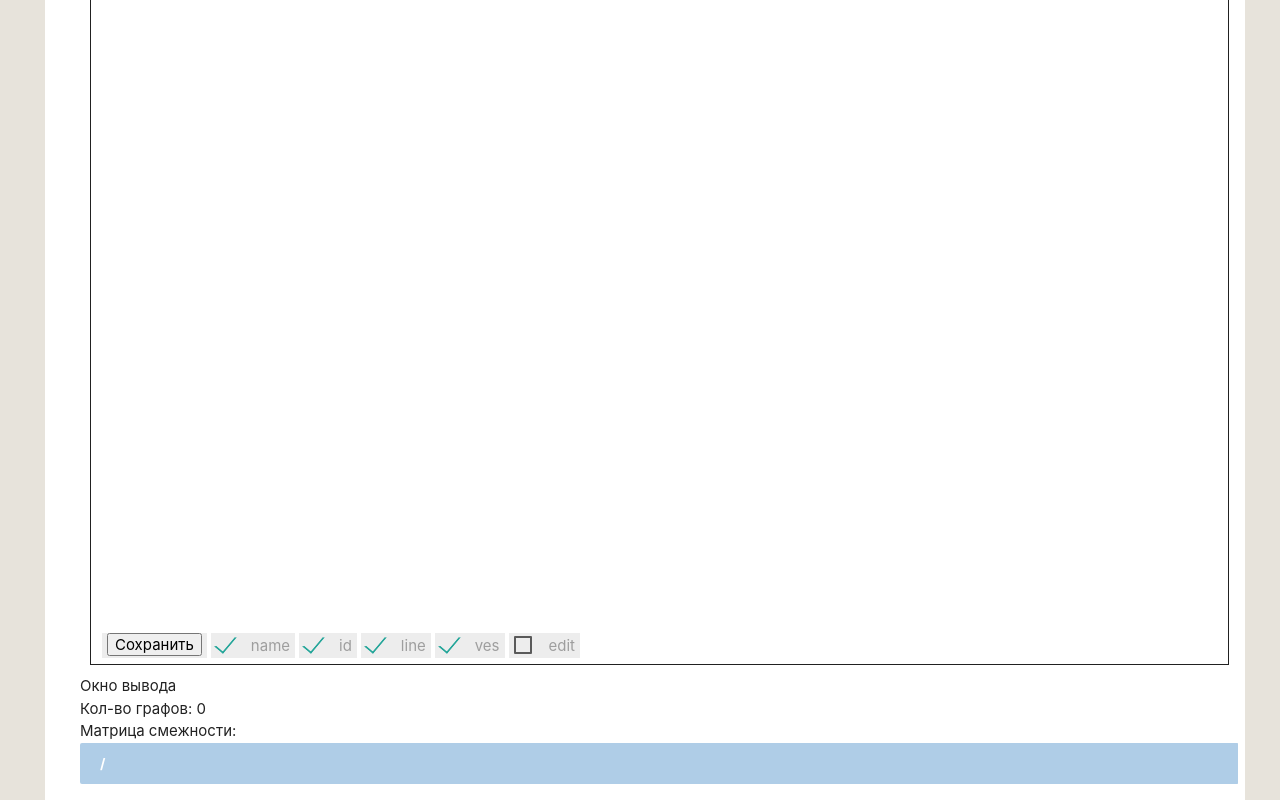
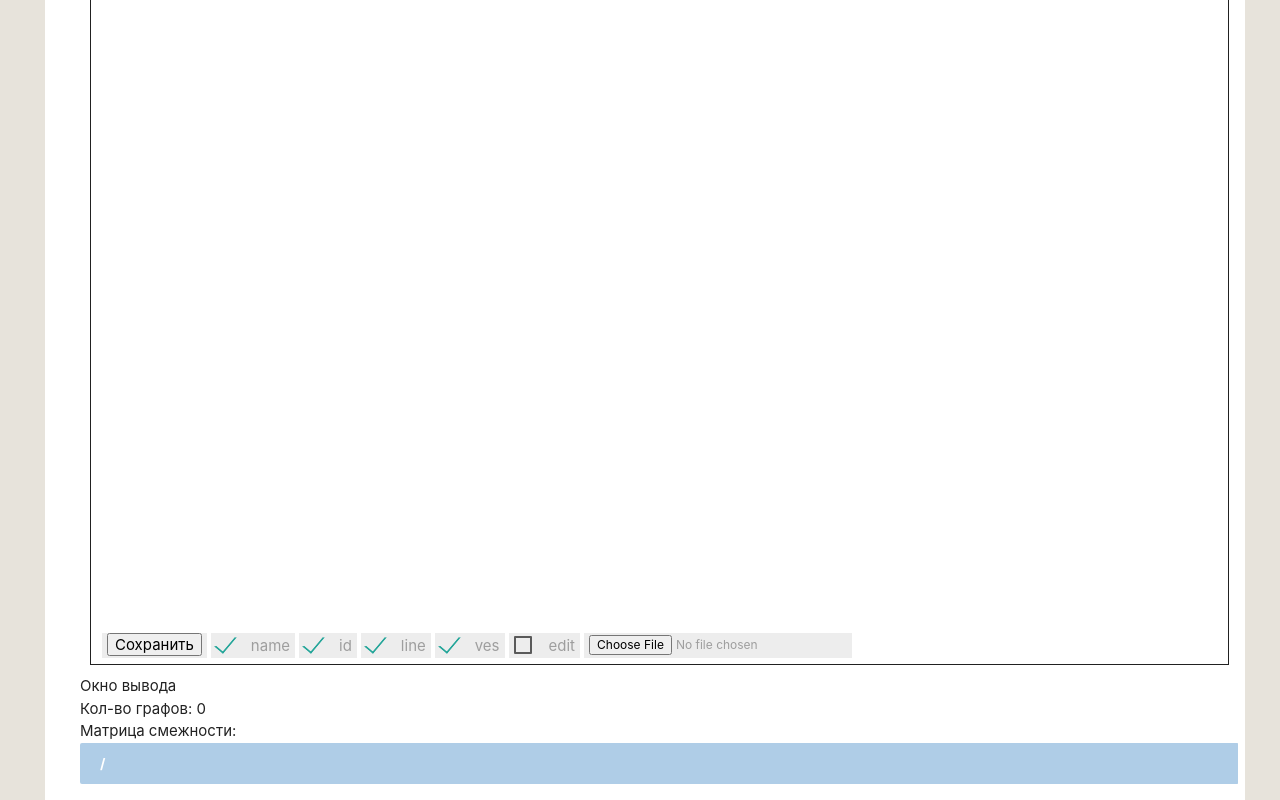
Before and after one commit to Air1K/Vkr_dijkstra, a React (Create React App) app: page /main/plan in a window 1280 px wide. Shown: the part 665-1465 px from the top of the page. Built offline with nearby package versions, Linux system fonts and the light colour scheme.

Commit message:
Чб img

```diff
--- a/src/component/meny/plan/nodeAndZon/areaNodeAndZon/areaNodeAndZone.tsx
+++ b/src/component/meny/plan/nodeAndZon/areaNodeAndZon/areaNodeAndZone.tsx
@@ -17,7 +17,7 @@ const AreaNodeAndZone = ({obj, objCache, render_line, setRender_line, editNodeS,
     const [line, setLine] = useState(true)
     const [nameVisible, setNameVisible] = useState(true)
     const [idVisible, setIdVisible] = useState(true)
-
+    const [imgFon, setImgFon] = useState('');
 
     let copy = Object.assign([], obj_Rotation)
 
@@ -42,6 +42,7 @@ const AreaNodeAndZone = ({obj, objCache, render_line, setRender_line, editNodeS,
     }
 
     console.log("Рендер areaNodeAndZone")
+
     function EditLineDrag(id) {
 
         if (store?.Rotation?.length === 0) {
@@ -131,7 +132,7 @@ const AreaNodeAndZone = ({obj, objCache, render_line, setRender_line, editNodeS,
 
     }
 
-    useEffect( () => {
+    useEffect(() => {
         console.log("ОБЪЕКТ ИЗМЕНИЛСЯ -----------------------")
         setObj_Rotation(store.Rotation);
         setGraph(obj);
@@ -141,7 +142,9 @@ const AreaNodeAndZone = ({obj, objCache, render_line, setRender_line, editNodeS,
     return (
         <div className={styles.main_app}>
             <div ref={parentRef} className={styles.mainAreaNodeAndZon}>
-
+                <div className={styles.img_container}>
+                    <img className={styles.img} src={imgFon} alt=""/>
+                </div>
 
                 <AreaMotion
                     parentRef={parentRef}
@@ -150,7 +153,7 @@ const AreaNodeAndZone = ({obj, objCache, render_line, setRender_line, editNodeS,
                     checkDrag={checkDrag}
                     nameVisible={nameVisible}
                     idVisible={idVisible}
-                                    graphEl = {graph}
+                    graphEl={graph}
                 />
 
                 {
@@ -171,6 +174,15 @@ const AreaNodeAndZone = ({obj, objCache, render_line, setRender_line, editNodeS,
                 }
             </div>
             <div className={styles.checkboxAndButton}>
+                <p>
+                    <label>
+                        <input accept="image/*" type='file' id="imgInp"
+                               onChange={(e) => {
+                                   setImgFon(URL.createObjectURL(e.target.files[0]))
+                                   console.log(imgFon)
+                               }}/>
+                    </label>
+                </p>
                 <p>
                     <label>
                         <input type="checkbox" defaultChecked={checkDrag}
--- a/src/component/meny/plan/nodeAndZon/areaNodeAndZon/styleAreaAndZone.module.sass
+++ b/src/component/meny/plan/nodeAndZon/areaNodeAndZon/styleAreaAndZone.module.sass
@@ -73,3 +73,16 @@
   align-content: center
   align-items: center
   opacity: 0.6
+
+.img_container
+  position: absolute
+  width: 100%
+  height: 100%
+  display: flex
+  justify-content: center
+  z-index: 0
+.img
+  position: absolute
+  width: calc(100% - 10px)
+  margin: auto
+  filter: grayscale(1)
```
Lines whose indentation alone changed are shown as unchanged.
